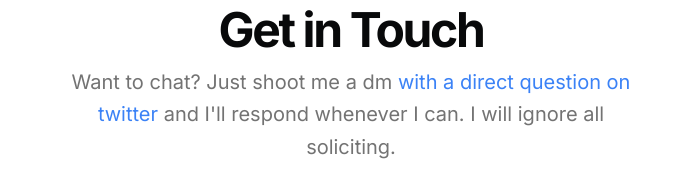
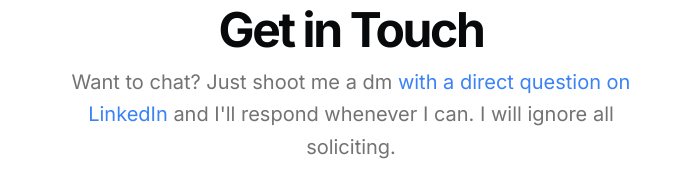
Before and after one commit to jlauza/portfolio-2, a Next.js app: page / in a window 1280 px wide. Shown: the part 2311-2487 px from the top of the page, without its empty margins (289-971 px from the left). Built offline with nearby package versions, Linux system fonts and the light colour scheme.

Commit message:
get in touch update to linkedin

```diff
--- a/src/app/page.tsx
+++ b/src/app/page.tsx
@@ -231,10 +231,10 @@ export default function Page() {
               <p className="mx-auto max-w-[600px] text-muted-foreground md:text-xl/relaxed lg:text-base/relaxed xl:text-xl/relaxed">
                 Want to chat? Just shoot me a dm{" "}
                 <Link
-                  href={DATA.contact.social.X.url}
+                  href={DATA.contact.social.LinkedIn.url}
                   className="text-blue-500 hover:underline"
                 >
-                  with a direct question on twitter
+                  with a direct question on LinkedIn
                 </Link>{" "}
                 and I&apos;ll respond whenever I can. I will ignore all
                 soliciting.
```
